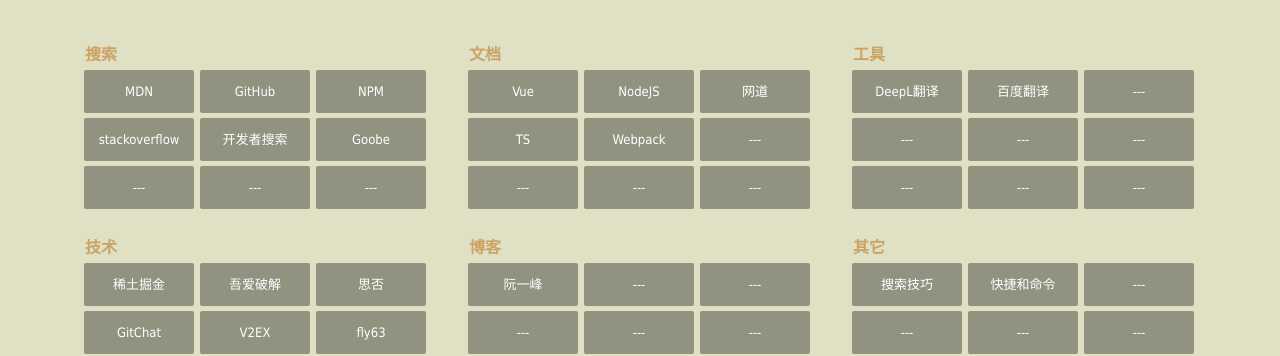
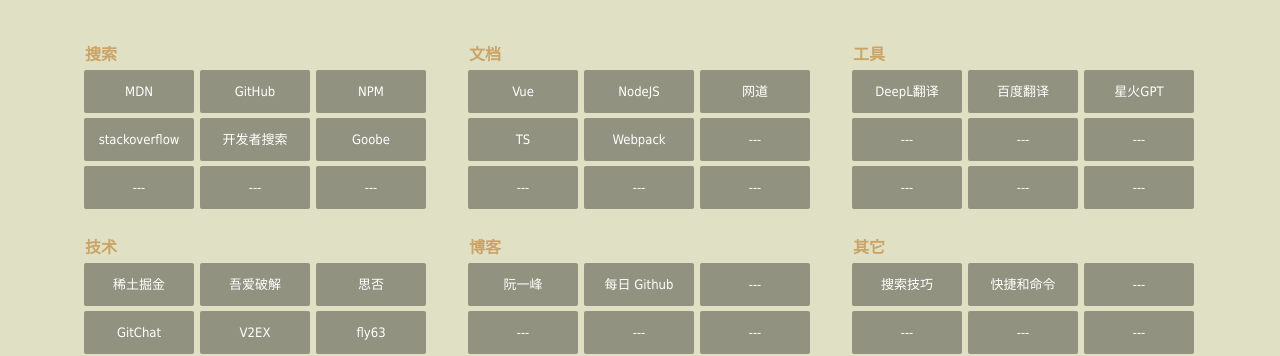
Before and after one commit to liudewa888/liudewa888.github.io, a Vue app: page /#/nav in a window 1280 px wide. Shown: the part 246-602 px from the top of the page. Built offline with nearby package versions, Linux system fonts and the light colour scheme.

Commit message:
新增:讯飞星火GPT 和 每日github项目

```diff
--- a/src/assets/js/config.js
+++ b/src/assets/js/config.js
@@ -66,6 +66,10 @@ export const navigations = [
         title: '百度翻译',
         link: 'https://fanyi.baidu.com/'
       },
+      {
+        title: '星火GPT',
+        link: 'https://xinghuo.xfyun.cn/desk'
+      },
     ]
   },
   {
@@ -103,6 +107,10 @@ export const navigations = [
       {
         title: '阮一峰',
         link: 'http://ruanyifeng.com/'
+      },
+      {
+        title: '每日 Github',
+        link: 'https://github.com/Wechat-ggGitHub/Awesome-GitHub-Repo'
       },
     ]
   },
```
Also changed, not shown: 6 other files (tests, documents, lock files or other folders).
